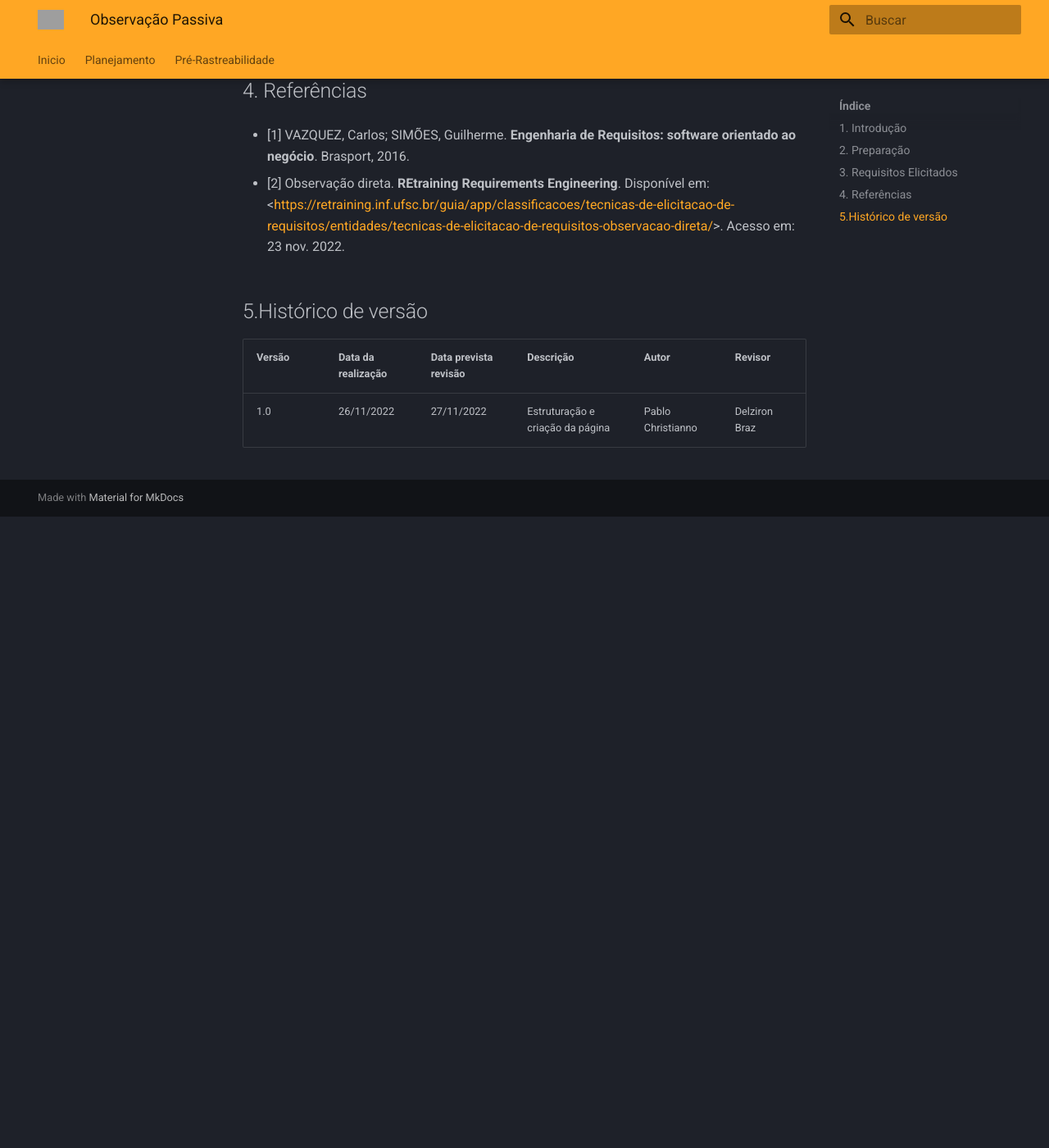
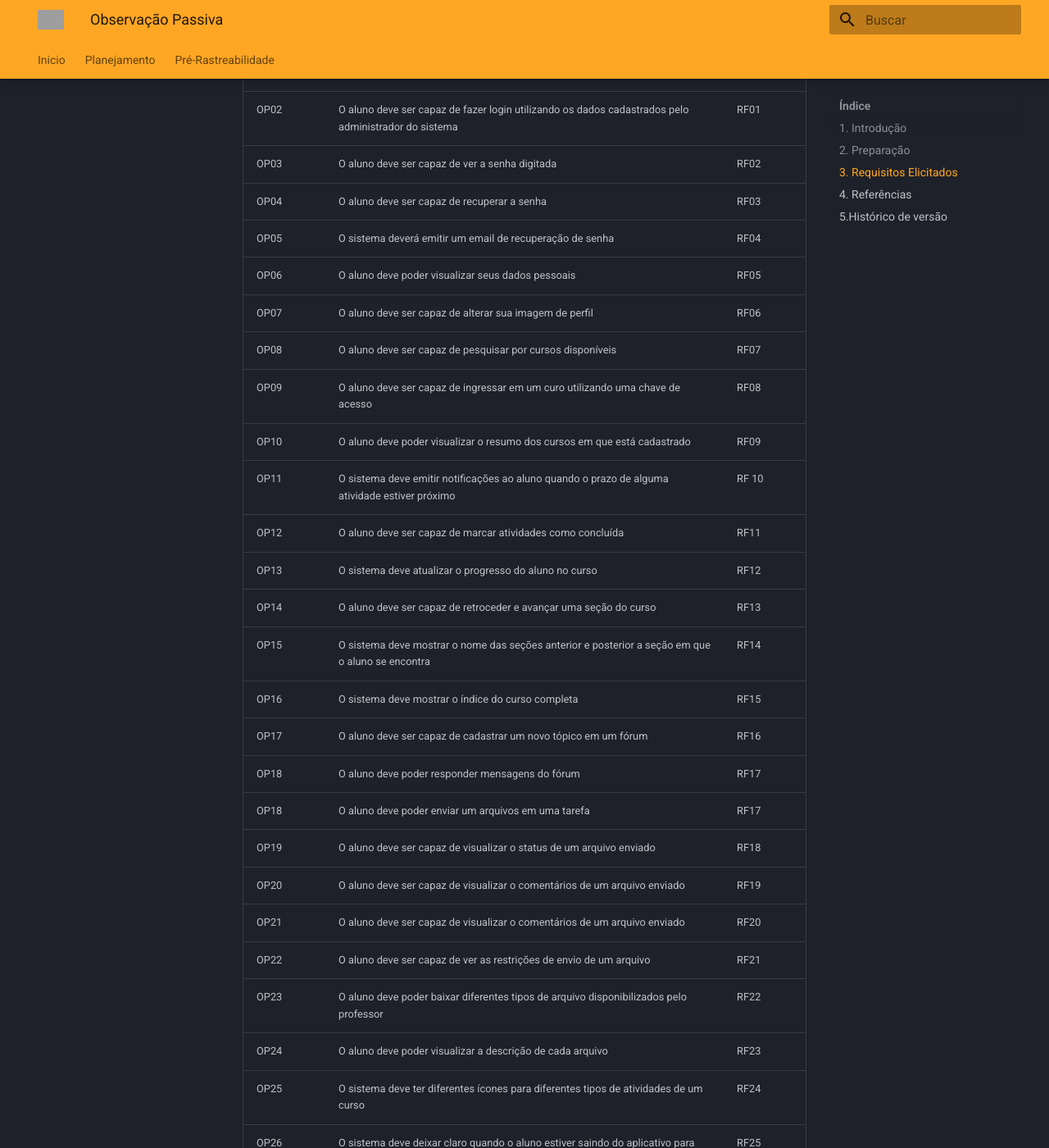
Before and after one commit to Requisitos-de-Software/2022.2-Moodle, an MkDocs documentation site: the page built from docs/Elicitacao/Observacao-Passiva.md, in a window 1280 px wide and 1400 px high, scrolled down 832 px. Shown: the whole window at 82% size. Built offline with MkDocs 1.6.1 and Material for MkDocs 9.7.7, drawn with Linux system fonts in a browser that asks for light colours; before the commit the page ends 1462 px from its top, so only the background shows below that; some of the changed text lies outside the part shown; grey boxes are pictures that could not be loaded.

Commit message:
Update Observacao-Passiva.md
Criacao da tabela de requisitos

```diff
--- a/docs/Elicitacao/Observacao-Passiva.md
+++ b/docs/Elicitacao/Observacao-Passiva.md
@@ -16,9 +16,44 @@
 
 * OP: Observação Passiva
 * RF: Requisitos Funcionais
+* RNF: Requisitos Não Funcionais
 
 | ID | Descrição | Tipo |
-|----|:---------:|------|
+|----|-----------|------|
+| OP01 | O aluno somente poderá vincular o sistema com sua instituição de ensino através de um endereço eletrônico | RNF01 |
+| OP02 | O aluno deve ser capaz de fazer login utilizando os dados cadastrados pelo administrador do sistema | RF01 |
+| OP03 | O aluno deve ser capaz de ver a senha digitada | RF02 |
+| OP04 | O aluno deve ser capaz de recuperar a senha | RF03 |
+| OP05 | O sistema deverá emitir um email de recuperação de senha | RF04 |
+| OP06 | O aluno deve poder visualizar seus dados pessoais | RF05 |
+| OP07 | O aluno deve ser capaz de alterar sua imagem de perfil | RF06 |
+| OP08 | O aluno deve ser capaz de pesquisar por cursos disponíveis | RF07 |
+| OP09 | O aluno deve ser capaz de ingressar em um curo utilizando uma chave de acesso | RF08 |
+| OP10 | O aluno deve poder visualizar o resumo dos cursos em que está cadastrado | RF09 |
+| OP11 | O sistema deve emitir notificações ao aluno quando o prazo de alguma atividade estiver próximo | RF 10 |
+| OP12 | O aluno deve ser capaz de marcar atividades como concluída | RF11 |
+| OP13 | O sistema deve atualizar o progresso do aluno no curso | RF12 |
+| OP14 | O aluno deve ser capaz de retroceder e avançar uma seção do curso | RF13 |
+| OP15 | O sistema deve mostrar o nome das seções anterior e posterior a seção em que o aluno se encontra | RF14 |
+| OP16 | O sistema deve mostrar o índice do curso completa | RF15 |
+| OP17 | O aluno deve ser capaz de cadastrar um novo tópico em um fórum | RF16 |
+| OP18 | O aluno deve poder responder mensagens do fórum | RF17 |
+| OP18 | O aluno deve poder enviar um arquivos em uma tarefa | RF17 |
+| OP19 | O aluno deve ser capaz de visualizar o status de um arquivo enviado | RF18 |
+| OP20 | O aluno deve ser capaz de visualizar o comentários de um arquivo enviado | RF19 |
+| OP21 | O aluno deve ser capaz de visualizar o comentários de um arquivo enviado | RF20 |
+| OP22 | O aluno deve ser capaz de ver as restrições de envio de um arquivo | RF21 |
+| OP23 | O aluno deve poder baixar diferentes tipos de arquivo disponibilizados pelo professor | RF22 |
+| OP24 | O aluno deve poder visualizar a descrição de cada arquivo | RF23 |
+| OP25 | O sistema deve ter diferentes ícones para diferentes tipos de atividades de um curso | RF24 |
+| OP26 | O sistema deve deixar claro quando o aluno estiver saindo do aplicativo para acessar uma URL no navegador | RF25 |
+| OP27 | O aluno deve poder ver os próximos eventos de um curso | RF26 |
+| OP28 | O aluno deve ser capaz de ver todos os participantes do curso | RF27 |
+| OP29 | O aluno deve ser capaz de ver suas notas em cada atividade | RF28 |
+| OP30 | O aluno deve poder favoritar um curso | RF29 |
+| OP31 | O aluno deve poder arquivar um curso | RF30 |
+| OP32 | O aluno deve ser capaz de fazer o download de um curso | RF31 |
+| OP33 | O aluno deve poder ver informações gerais sobre o curso | RF32 |
 
 ## 4. Referências
 - [1] VAZQUEZ, Carlos; SIMÕES, Guilherme. **Engenharia de Requisitos: software orientado ao negócio**. Brasport, 2016.
```
